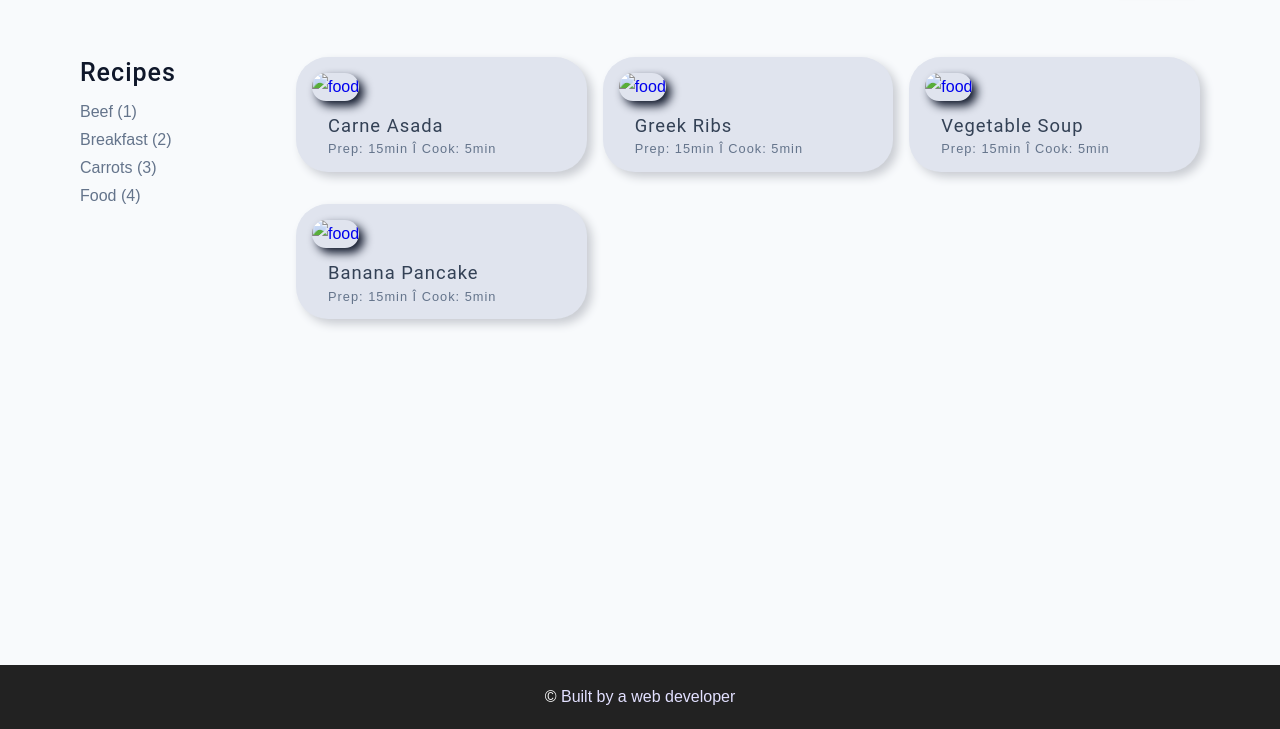
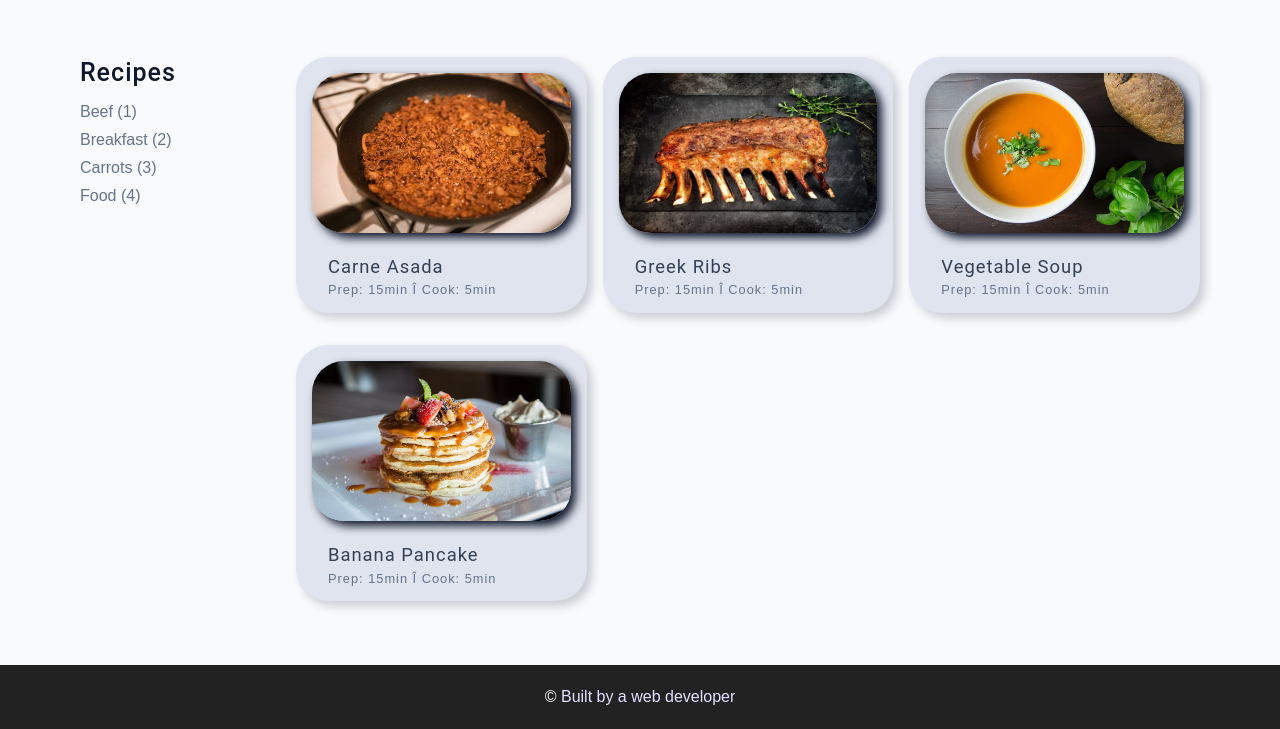
Before and after one commit to sathwik-14/WisdomRecipes, a plain HTML site: page recipes.html in a window 1280 px wide. Shown: the part 71-800 px from the top of the page. Drawn offline with Linux system fonts and the light colour scheme; the site is published under a folder, as on GitHub Pages, so addresses that start at the root find nothing.

Commit message:
Update recipes.html

```diff
--- a/recipes.html
+++ b/recipes.html
@@ -56,7 +56,7 @@
       <div class="recipes-list">
         <a href="single-recipe.html" class="recipe">
           <img
-          src="/assets/recipes/recipe-1.jpeg"
+          src="assets/recipes/recipe-1.jpeg"
           alt="food"
           class="img-recipe-img"/>
           <h5>carne asada</h5>
@@ -64,7 +64,7 @@
           </a>
           <a href="single-recipe.html" class="recipe">
             <img
-            src="/assets/recipes/recipe-2.jpeg"
+            src="assets/recipes/recipe-2.jpeg"
             alt="food"
             class="img-recipe-img"/>
             <h5>greek ribs</h5>
@@ -72,7 +72,7 @@
             </a>
             <a href="single-recipe.html" class="recipe">
               <img
-              src="/assets/recipes/recipe-3.jpeg"
+              src="assets/recipes/recipe-3.jpeg"
               alt="food"
               class="img-recipe-img"/>
               <h5>vegetable soup</h5>
@@ -80,7 +80,7 @@
               </a>
               <a href="single-recipe.html" class="recipe">
                 <img
-                src="/assets/recipes/recipe-4.jpeg"
+                src="assets/recipes/recipe-4.jpeg"
                 alt="food"
                 class="img-recipe-img"/>
                 <h5>banana pancake</h5>
```
